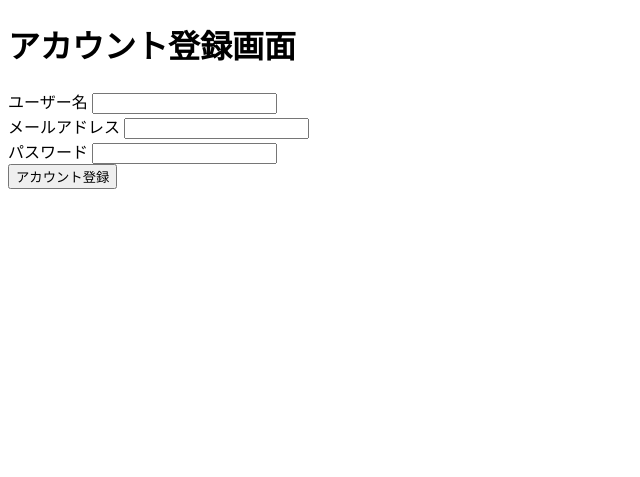
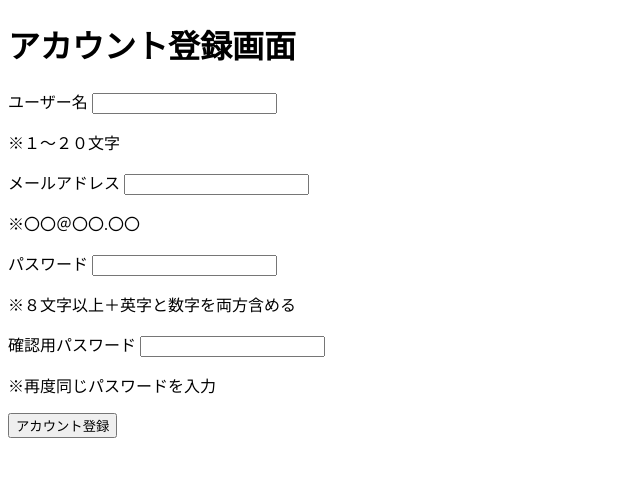
Before and after one commit to chihiro-mil/Item_list, a Django app: page /register/ in a window 1280 px wide. Shown: the top 477 px of the page, without its empty margins (0-640 px from the left). Run offline with Django 5.2, Linux system fonts and the light colour scheme.

Commit message:
アカウント登録画面　views修正、html完成

```diff
--- a/accounts/templates/accounts/register.html
+++ b/accounts/templates/accounts/register.html
@@ -10,22 +10,63 @@
 <body>
     <h1 class="register-title">アカウント登録画面</h1>
 
-    <form method="post">
+    <form method="post" action="">
         {% csrf_token %}
-        <div>
-            <label for="id_name">ユーザー名</label>
-            <input type="text" name="username" value="{{ username|default:'' }}" id="id_username" required>
+        <div class="register-form-group">
+            <label for="id_username">ユーザー名</label>
+            <input type="text" name="username" value="{{ username|default:'' }}" id="id_username" autocomplete="username">
+            <p class="help-text">※１～２０文字</p>
+
+            {% if errors.username %}
+                <ul class="register-error-message">
+                    {% for error in errors.username %}
+                        <li>{{ error }}</li>
+                    {% endfor %}
+                </ul>
+            {% endif %}
         </div>
-        <div>
+        <div class="register-form-group">
             <label for="id_email">メールアドレス</label>
-            <input type="email" name="email" value="{{ email|default:'' }}" id="id_email" required>
+            <input type="email" name="email" value="{{ email|default:'' }}" id="id_email" autocomplete="email">
+            <p class="help-text">※〇〇＠〇〇.〇〇</p>
+
+            {% if errors.email %}
+                <ul class="register-error-message">
+                    {% for error in errors.email %}
+                        <li>{{ error }}</li>
+                    {% endfor %}
+                </ul>
+            {% endif %}
         </div>
-        <div>
-            <label for="id_password">パスワード</label>
-            <input type="password" name="password" id="id_password" required>
+        <div class="register-form-group">
+            <label for="id_password1">パスワード</label>
+            <input type="password" name="password1" id="id_password1" autocomplete="new-password">
+            <p class="help-text">※８文字以上＋英字と数字を両方含める</p>
+
+            {% if errors.password1 %}
+                <ul class="register-error-message">
+                    {% for error in errors.password1 %}
+                        <li>{{ error }}</li>
+                    {% endfor %}
+                </ul>
+            {% endif %}
+        </div>
+        <div class="register-form-group">
+            <label for="id_password2">確認用パスワード</label>
+            <input type="password" name="password2" id="id_password2" autocomplete="new-password">
+            <p class="help-text">※再度同じパスワードを入力</p>
+
+            {% if errors.password2 %}
+                <ul class="register-error-message">
+                    {% for error in errors.password2 %}
+                        <li>{{ error }}</li>
+                    {% endfor %}
+                </ul>
+            {% endif %}
         </div>
 
         <button type="submit" class="register-button">アカウント登録</button>
+    </form>
 
 </body>
 </html>
--- a/accounts/views.py
+++ b/accounts/views.py
@@ -20,32 +20,37 @@ def register_view(request):
         password1 = request.POST.get("password1", "")
         password2 = request.POST.get("password2", "")
 
-        errors = []
+        errors = {}
 
-        if not (1 <= len(username) <= 20):
-            errors.append("ユーザー名は１文字～２０文字で入力してください")
         if not username:
-            errors.append("ユーザー名を入力してください")
-        if User.objects.filter(username=username).exists():
-            errors.append("このユーザーは既に使われています")
+            errors.setdefault("username", []).append("ユーザー名を入力してください")
+        else:
+            if not (1 <= len(username) <= 20):
+                errors.setdefault("username", []).append("ユーザー名は１文字～２０文字で入力してください")
+            if User.objects.filter(username=username).exists():
+                errors.setdefault("username", []).append("このユーザーは既に使われています")
 
         if not email:
-            errors.append("メールアドレスを入力してください")
-        if User.objects.filter(email=email).exists():
-            errors.append("このメールアドレスは既に使われています")
+            errors.setdefault("email", []).append("メールアドレスを入力してください")
+        else:
+            if User.objects.filter(email=email).exists():
+                errors.setdefault("email", []).append("このメールアドレスは既に使われています")
 
         if not password1:
-            errors.append("パスワードを入力してください")
-        if len(password1) < 8:
-            errors.append("パスワードは８文字以上に入力してください")
-        has_letter = any(char.isalpha() for char in password1)
-        has_number = any(char.isdigit() for char in password1)
-        if not (has_letter and has_number):
-            errors.append("パスワードは英字と数字の両方を含めてください")
+            errors.setdefault("password1", []).append("パスワードを入力してください")
+        else:
+            if len(password1) < 8:
+                errors.setdefault("password1", []).append("パスワードは８文字以上に入力してください")
+            has_letter = any(char.isalpha() for char in password1)
+            has_number = any(char.isdigit() for char in password1)
+            if not (has_letter and has_number):
+                errors.setdefault("password1", []).append("パスワードは英字と数字の両方を含めてください")
+
         if not password2:
-            errors.append("確認用パスワードを入力してください")
-        if password1 != password2:
-            errors.append("パスワードが一致しません")
+            errors.setdefault("password2", []).append("確認用パスワードを入力してください")
+        else:
+            if password1 and password1 != password2:
+                errors.setdefault("password2", []).append("パスワードが一致しません")
 
         #エラー時に入力内容保持する（パスワード以外）
         if errors:
```
